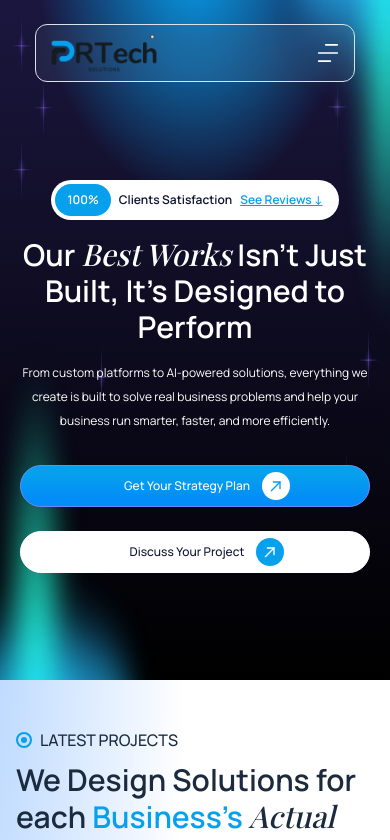
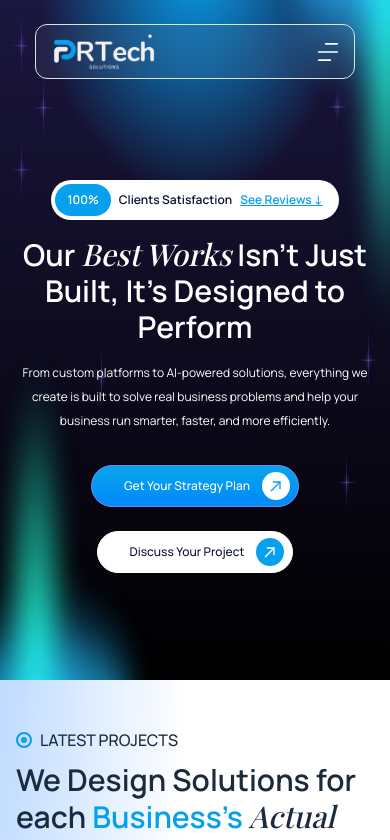
Before and after one commit to team-pr01/PRTech-Solutions-Frontend, a React (Vite) app: page /our-work in a window 390 px wide. Shown: the top 840 px of the page. Built offline with nearby package versions, Linux system fonts and the light colour scheme; a web font is replaced by a local one.

Commit message:
Made contact us and our work page button clickable

```diff
--- a/src/components/ContactUsPage/ContactUsHero/ContactUsForm.tsx
+++ b/src/components/ContactUsPage/ContactUsHero/ContactUsForm.tsx
@@ -1,7 +1,7 @@
 import { useForm } from "react-hook-form";
-import TextInput from "../../Reusable/TextInput/TextInput";
 import Textarea from "../../Reusable/TextArea/TextArea";
 import Button from "../../Reusable/Button/Button";
+import TextInput from "../../Reusable/TextInput/TextInput";
 
 type TFormData = {
   name: string;
--- a/src/components/Homepage/Testimonials/Testimonials.tsx
+++ b/src/components/Homepage/Testimonials/Testimonials.tsx
@@ -144,7 +144,7 @@ const Testimonials = () => {
   );
 
   return (
-    <div className="sectionPadding font-Manrope overflow-hidden">
+    <div id="testimonials" className="sectionPadding font-Manrope overflow-hidden">
       <Container>
         {/* Header */}
         <div className="text-center">
--- a/src/components/OurWorkPage/OurExpertise/OurExpertise.tsx
+++ b/src/components/OurWorkPage/OurExpertise/OurExpertise.tsx
@@ -8,6 +8,7 @@ import {
 } from "react-icons/fa";
 import Container from "../../Reusable/Container/Container";
 import Button from "../../Reusable/Button/Button";
+import { Link } from "react-router-dom";
 
 const expertiseData = [
   {
@@ -76,9 +77,7 @@ const OurExpertise = () => {
             <div className="size-4 rounded-full border-2 border-primary-10 flex items-center justify-center">
               <div className="size-1.5 rounded-full bg-primary-10"></div>
             </div>
-            <p className="text-neutral-70 subHeading">
-              Our Expertise
-            </p>
+            <p className="text-neutral-70 subHeading">Our Expertise</p>
           </div>
 
           <h2 className="text-neutral-70 heading mt-2.5">
@@ -124,7 +123,9 @@ const OurExpertise = () => {
 
         {/* Optional: CTA at bottom */}
         <div className="flex justify-center mt-5 xl:mt-8 2xl:mt-14">
-          <Button label="Explore Our Solutions" />
+          <Link to="/contact-us">
+            <Button label="Build Yours" />
+          </Link>
         </div>
       </Container>
     </div>
--- a/src/components/OurWorkPage/OurWorkHero/OurWorkHero.tsx
+++ b/src/components/OurWorkPage/OurWorkHero/OurWorkHero.tsx
@@ -1,6 +1,8 @@
+import { Link } from "react-router-dom";
 import { IMAGES } from "../../../assets";
 import Button from "../../Reusable/Button/Button";
 import Container from "../../Reusable/Container/Container";
+import { handleScrollToTestimonial } from "../../../helpers/handleScrollToTestimonialSection";
 
 const OurWorkHero = () => {
   const clients = [
@@ -26,7 +28,7 @@ const OurWorkHero = () => {
               100%
             </div>
             <span className="text-neutral-65">Clients Satisfaction</span>
-            <button className="text-primary-10 underline">See Reviews ↓</button>
+            <button onClick={handleScrollToTestimonial} className="text-primary-10 underline">See Reviews ↓</button>
           </div>
           <h1 className="text-white text-center heading max-w-230 mx-auto mt-4">
             Our{" "}
@@ -43,8 +45,19 @@ const OurWorkHero = () => {
           </p>
 
           <div className="flex flex-col md:flex-row items-center justify-center gap-6 mt-8 w-full">
-            <Button label="Get Your Strategy Plan" className="w-full md:w-fit" />
-            <Button variant="secondary" label="Discuss Your Project" className="w-full md:w-fit" />
+            <Link to="/contact-us">
+              <Button
+                label="Get Your Strategy Plan"
+                className="w-full md:w-fit"
+              />
+            </Link>
+            <Link to="/contact-us">
+              <Button
+                variant="secondary"
+                label="Discuss Your Project"
+                className="w-full md:w-fit"
+              />
+            </Link>
           </div>
 
           <div className="hidden xl:flex items-center justify-center gap-2 mt-25">
@@ -65,7 +78,7 @@ const OurWorkHero = () => {
                   Trusted by Leading Brands
                 </p>
               </div>
-              <Button variant="tertiary" label="Add your company" />
+              <Link to="/contact-us"><Button variant="tertiary" label="Add your company" /></Link>
             </div>
 
             {/* Project- Marquee */}
--- a/src/components/Reusable/TextInput/TextInput.tsx
+++ b/src/components/Reusable/TextInput/TextInput.tsx
@@ -52,7 +52,7 @@ const TextInput = forwardRef<HTMLInputElement, TextInputProps>(
           defaultValue={defaultValue}
           ref={ref}
           disabled={isDisabled}
-          className={`w-full px-4 py-3,5 rounded-lg  border leading-4.5 focus:outline-none focus:border-primary-10 transition duration-300 ${isDisabled ? "cursor-not-allowed bg-white/80" : "bg-white"} ${
+          className={`w-full px-4 py-3.5 rounded-lg  border leading-4.5 focus:outline-none focus:border-primary-10 transition duration-300 ${isDisabled ? "cursor-not-allowed bg-white/80" : "bg-white"} ${
             error ? "border-red-500" : "border-white"
           }`}
           {...rest}
--- a/src/components/Shared/Navbar/Navbar.tsx
+++ b/src/components/Shared/Navbar/Navbar.tsx
@@ -5,10 +5,10 @@ import { ICONS, IMAGES } from "../../../assets";
 const Navbar = () => {
   const pathname = useLocation().pathname;
   return (
-    <div className="rounded-xl border border-neutral-10 bg-neutral-15 backdrop-blur-[45px] px-3 py-2 font-Manrope flex items-center justify-between gap-18 absolute top-6 left-1/2 -translate-x-1/2 max-w-[320px] lg:max-w-[900px] w-full h-fit z-20">
+    <div className="rounded-xl border border-neutral-10 bg-neutral-15 backdrop-blur-[45px] px-3 py-2 font-Manrope flex items-center justify-between gap-18 absolute top-6 left-1/2 -translate-x-1/2 max-w-[320px] lg:max-w-225 w-full h-fit z-20">
       <Link to="/">
         <img
-          src={pathname === "/" ? IMAGES.logo : IMAGES.logoBlack}
+          src={pathname !== "/coming-soon" ? IMAGES.logo : IMAGES.logoBlack}
           alt="logo"
           className="w-28"
         />
@@ -16,7 +16,7 @@ const Navbar = () => {
 
       <div>
         <ul
-          className={`hidden lg:flex items-center gap-6 font-semibold ${pathname === "/" ? "text-white" : "text-neutral-65"}`}
+          className={`hidden lg:flex items-center gap-6 font-semibold ${pathname !== "/coming-soon" ? "text-white" : "text-neutral-65"}`}
         >
           {NAVLINKS.map((link, index) => (
             <Link key={index} to={link.href} className="">
@@ -26,9 +26,9 @@ const Navbar = () => {
         </ul>
       </div>
 
-      <button className="bg-gradient-navbar-button shadow-button border border-primary-10 rounded-lg px-4 py-2 font-bold text-white hidden lg:block">
+      <Link to={"/contact-us"} className="bg-gradient-navbar-button shadow-button border border-primary-10 rounded-lg px-4 py-2 font-bold text-white hidden lg:block">
         Say hi
-      </button>
+      </Link>
 
       <button className="lg:hidden">
         <img src={ICONS.hamburgerMenu} alt="" className="size-7" />
--- a/src/components/Shared/StartYourProject/StartYourProject.tsx
+++ b/src/components/Shared/StartYourProject/StartYourProject.tsx
@@ -1,3 +1,4 @@
+import { Link } from "react-router-dom";
 import { IMAGES } from "../../../assets";
 import Button from "../../Reusable/Button/Button";
 import Container from "../../Reusable/Container/Container";
@@ -20,16 +21,20 @@ const StartYourProject = () => {
           </p>
 
           <div className="flex flex-col md:flex-row items-center gap-4 md:gap-6 mt-6 pr-5">
+            <Link to="/contact-us">
               <Button
                 variant="secondary"
                 label="Get Your Plan"
                 className="w-full md:w-fit"
               />
+            </Link>
+            <Link to="/contact-us">
               <Button
                 variant="tertiary"
                 label="Discuss Project"
                 className="w-full md:w-fit"
               />
+            </Link>
           </div>
         </div>
 
--- /dev/null
+++ b/src/helpers/handleScrollToTestimonialSection.ts
@@ -0,0 +1,9 @@
+export const handleScrollToTestimonial = () => {
+    const testimonialSection = document.getElementById("testimonials");
+    if (testimonialSection) {
+        testimonialSection.scrollIntoView({
+            behavior: "smooth",
+            block: "start",
+        });
+    }
+};
--- a/src/pages/OurWork/OurWork.tsx
+++ b/src/pages/OurWork/OurWork.tsx
@@ -1,3 +1,4 @@
+import { useNavigate } from "react-router-dom";
 import { IMAGES } from "../../assets";
 import Testimonials from "../../components/Homepage/Testimonials/Testimonials";
 import AllProjects from "../../components/OurWorkPage/AllProjects/AllProjects";
@@ -7,6 +8,7 @@ import CTA from "../../components/Reusable/CTA/CTA";
 import StartYourProject from "../../components/Shared/StartYourProject/StartYourProject";
 
 const OurWork = () => {
+  const navigate = useNavigate();
   return (
     <div>
       <OurWorkHero />
@@ -19,12 +21,12 @@ const OurWork = () => {
         description="Every project you’ve seen here started as an idea — often unclear, unstructured, or difficult to execute. We help turn those ideas into well-defined systems and build them the right way."
         primaryButton={{
           label: "Talk to Us About Your Idea",
-          onClick: () => console.log("Get Started clicked"),
+          onClick: () => navigate("/contact-us"),
           variant: "primary",
         }}
         secondaryButton={{
           label: "Get Your Strategy Plan",
-          onClick: () => console.log("See Services clicked"),
+          onClick: () => navigate("/contact-us"),
           variant: "tertiary",
         }}
         backgroundImage={IMAGES.ctaBg4}
```
Lines whose indentation alone changed are shown as unchanged.
